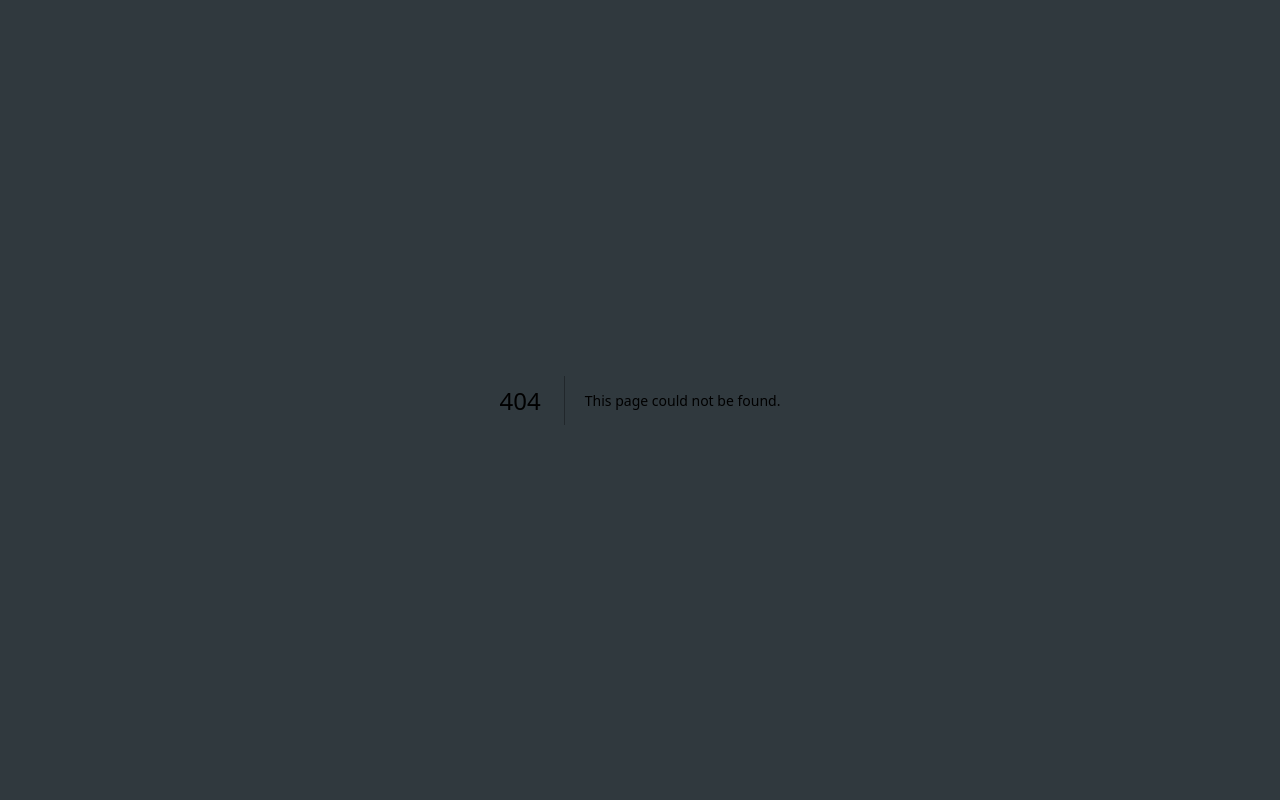
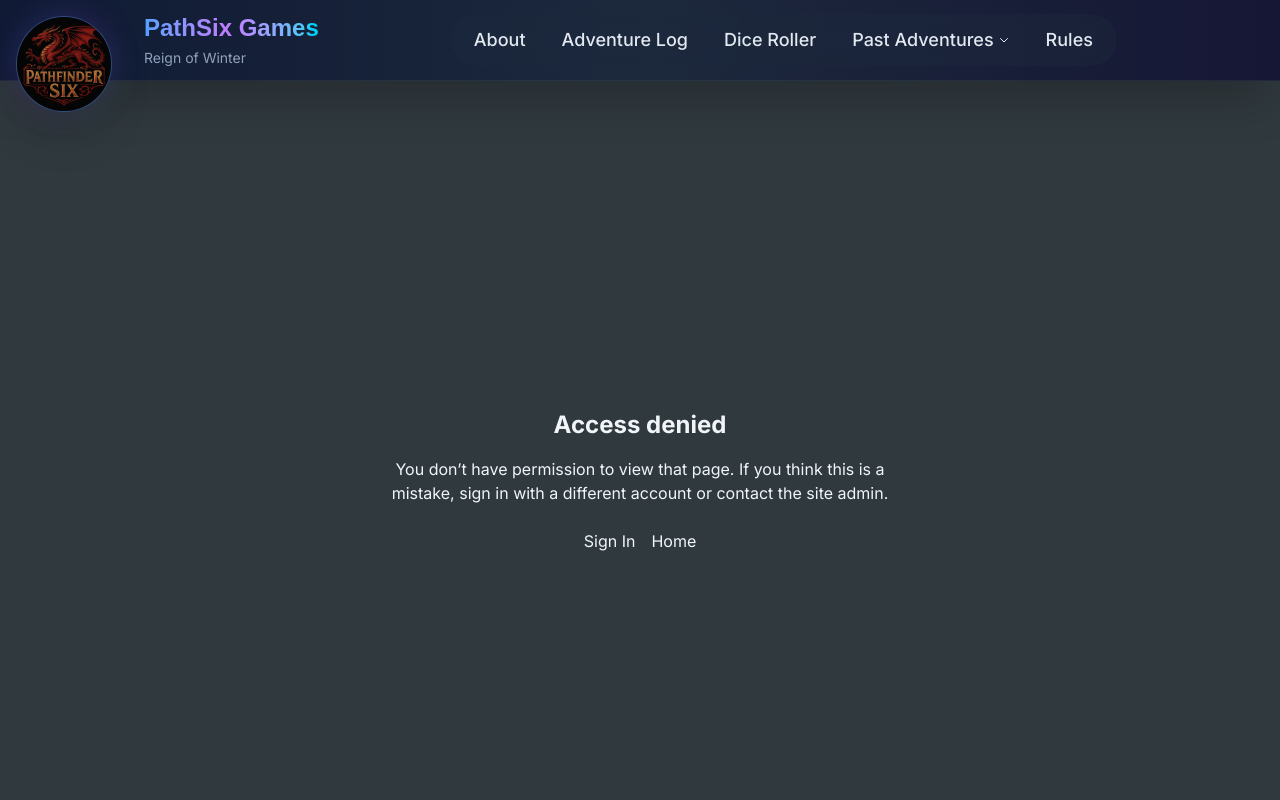
Before and after one commit to boonewh/games, a Next.js app: page /unauthorized in a window 1280 px wide. Before the commit this address had no page. Shown: the top 800 px of the page. Built offline with nearby package versions, Linux system fonts and the light colour scheme; no server answers; a web font is replaced by a local one.

Commit message:
added an unauthorized page

```diff
--- /dev/null
+++ b/src/app/(winter)/unauthorized/page.tsx
@@ -0,0 +1,20 @@
+// app/unauthorized/page.tsx
+import Link from "next/link";
+
+export default function UnauthorizedPage() {
+  return (
+    <main className="min-h-screen flex items-center justify-center p-6">
+      <div className="max-w-lg text-center">
+        <h1 className="text-2xl font-bold mb-4">Access denied</h1>
+        <p className="mb-6">
+          You don’t have permission to view that page. If you think this is a mistake,
+          sign in with a different account or contact the site admin.
+        </p>
+        <div className="flex gap-4 justify-center">
+          <Link href="/sign-in" className="btn">Sign In</Link>
+          <Link href="/" className="btn-ghost">Home</Link>
+        </div>
+      </div>
+    </main>
+  );
+}
```
